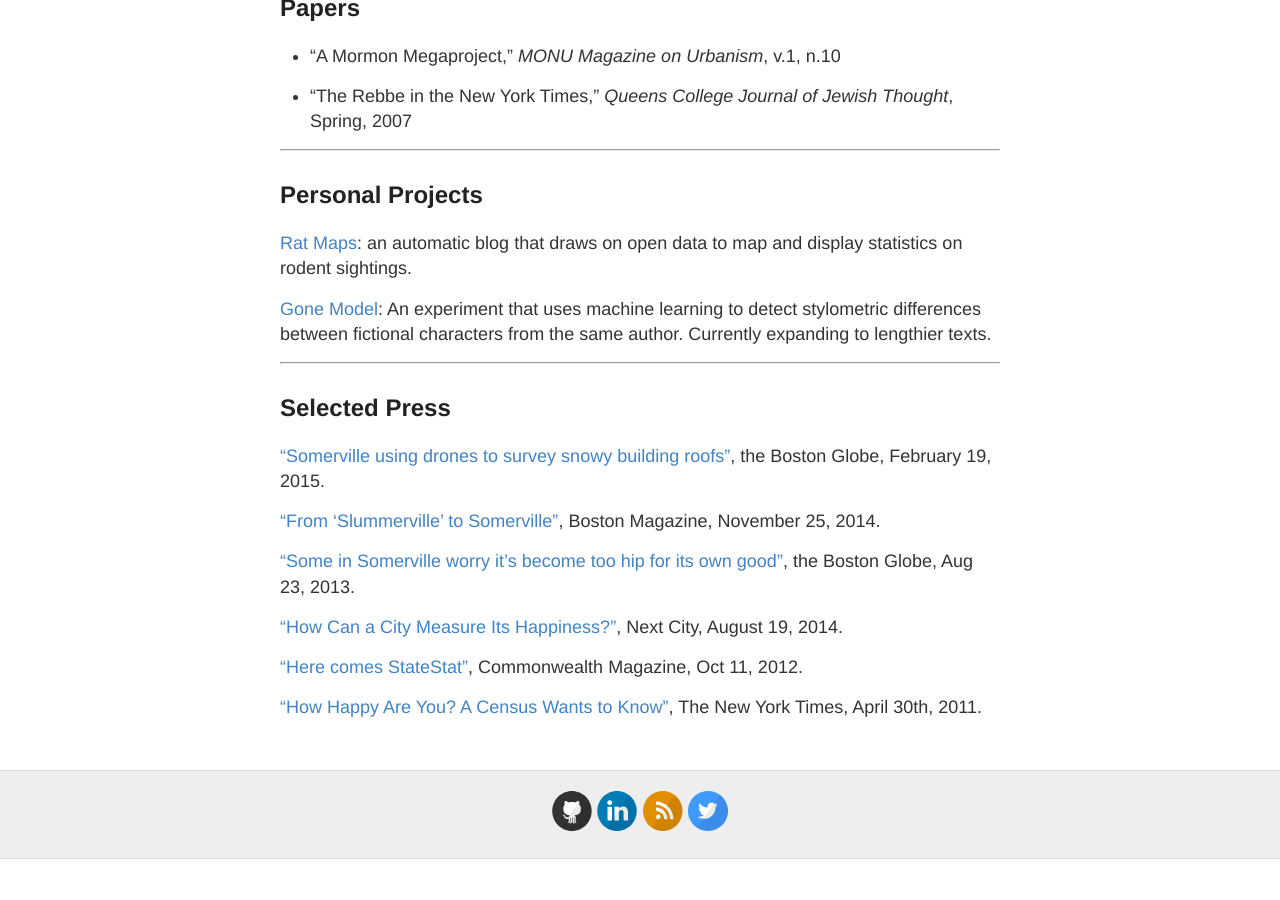
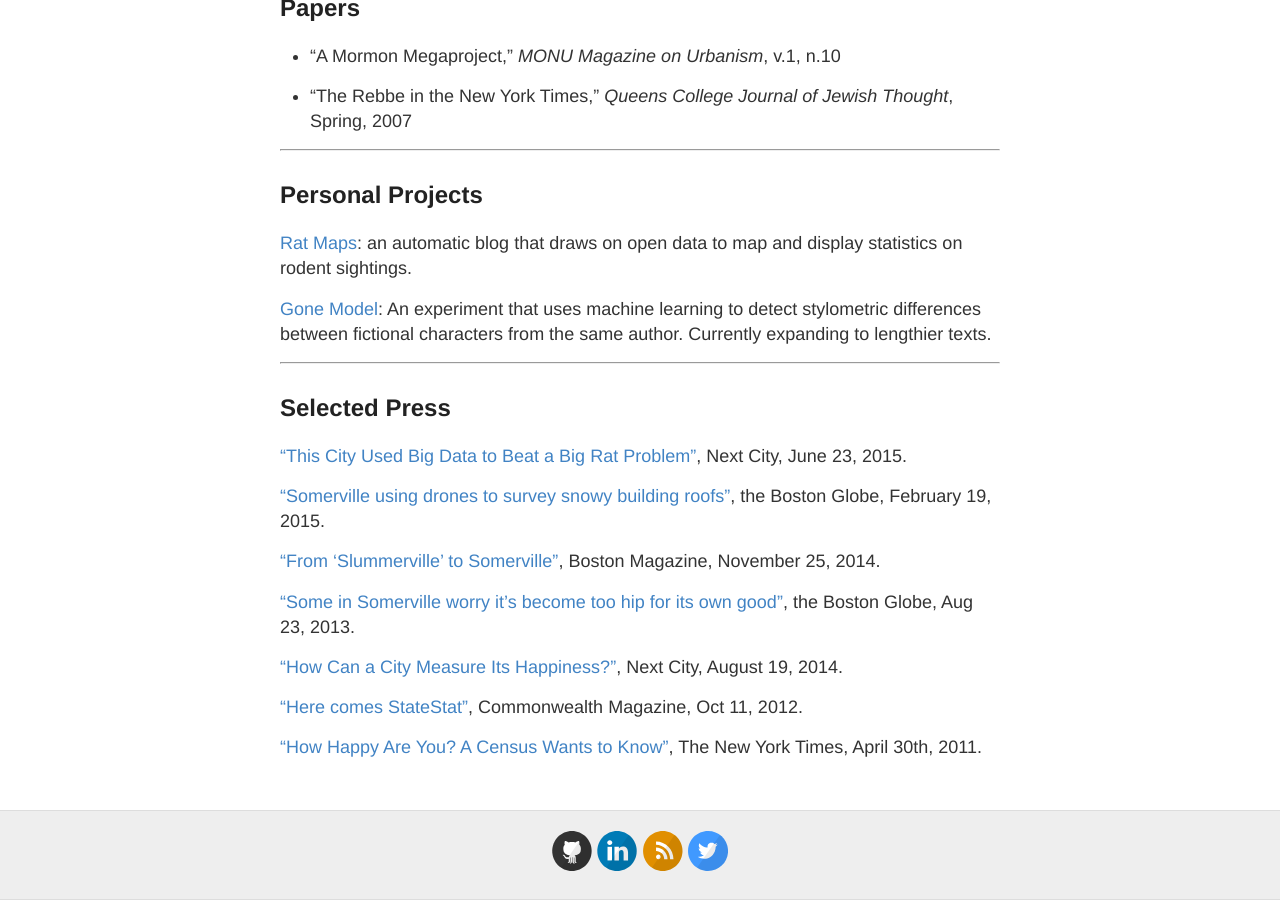
Before and after one commit to DanielHadley/DanielHadley.github.io, a Jekyll site: the page built from about.md, in a window 1280 px wide and 900 px high, scrolled down 3145 px. Built offline with Jekyll 4.4.1, drawn with Linux system fonts in a browser that asks for light colours; before the commit the page ends 4004 px from its top, so only the background shows below that.

Commit message:
next city

```diff
--- a/about.md
+++ b/about.md
@@ -108,6 +108,8 @@ On the management side, I have overseen teams of highly technical analysts, depa
 
 ## Selected Press
 
+["This City Used Big Data to Beat a Big Rat Problem"](http://nextcity.org/daily/entry/rat-problem-cities-big-data-solution-somerville-mass), Next City, June 23, 2015.
+
 ["Somerville using drones to survey snowy building roofs"](http://www.bostonglobe.com/metro/2015/02/19/somerville-using-drones-survey-snowy-building-roofs/qYXOJ6X3iBaur854JFnuPJ/story.html), the Boston Globe, February 19, 2015.
 
 ["From ‘Slummerville’ to Somerville"](http://www.bostonmagazine.com/news/blog/2014/11/25/somerville-video-harvard-kennedy-school/), Boston Magazine, November 25, 2014.
```
